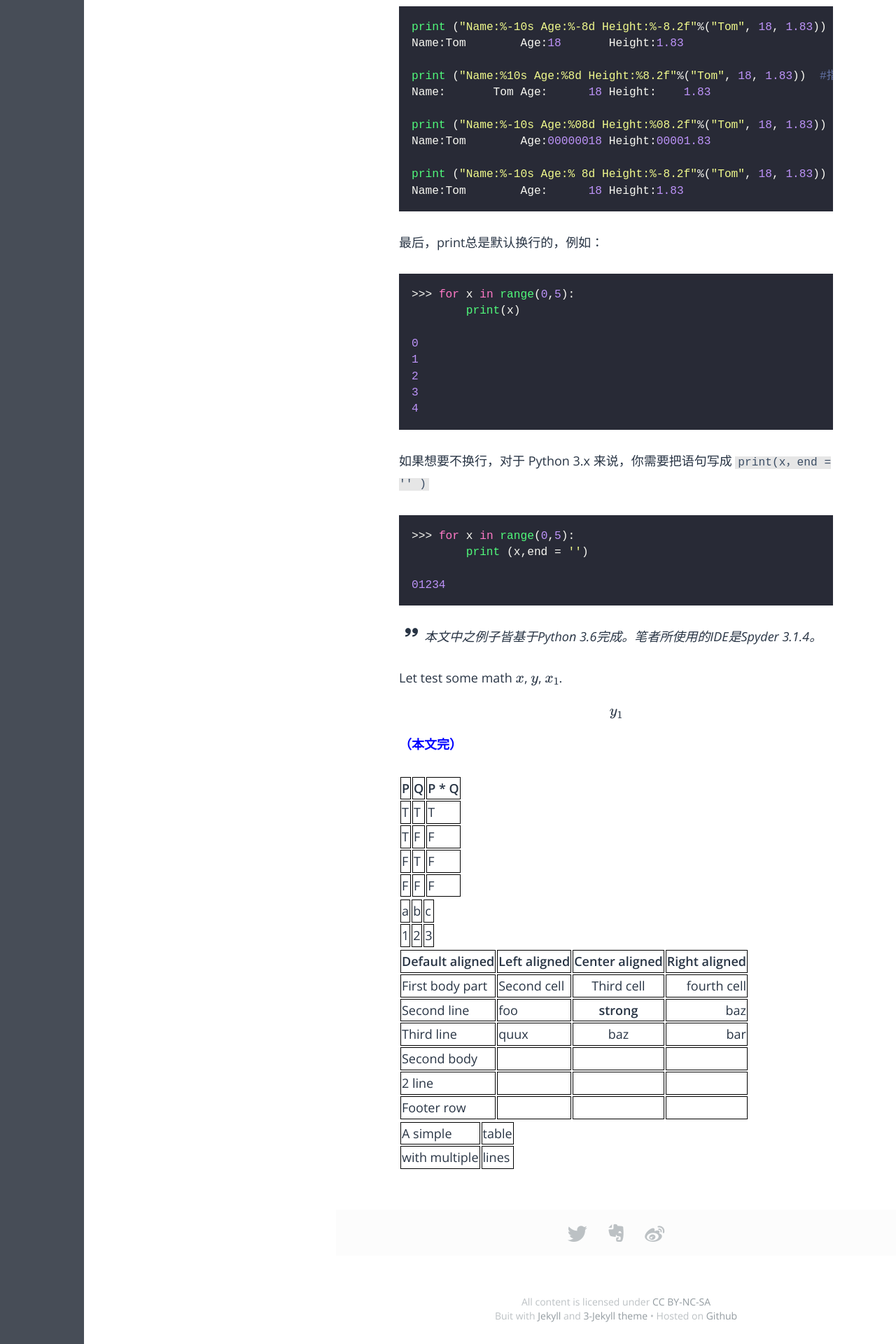
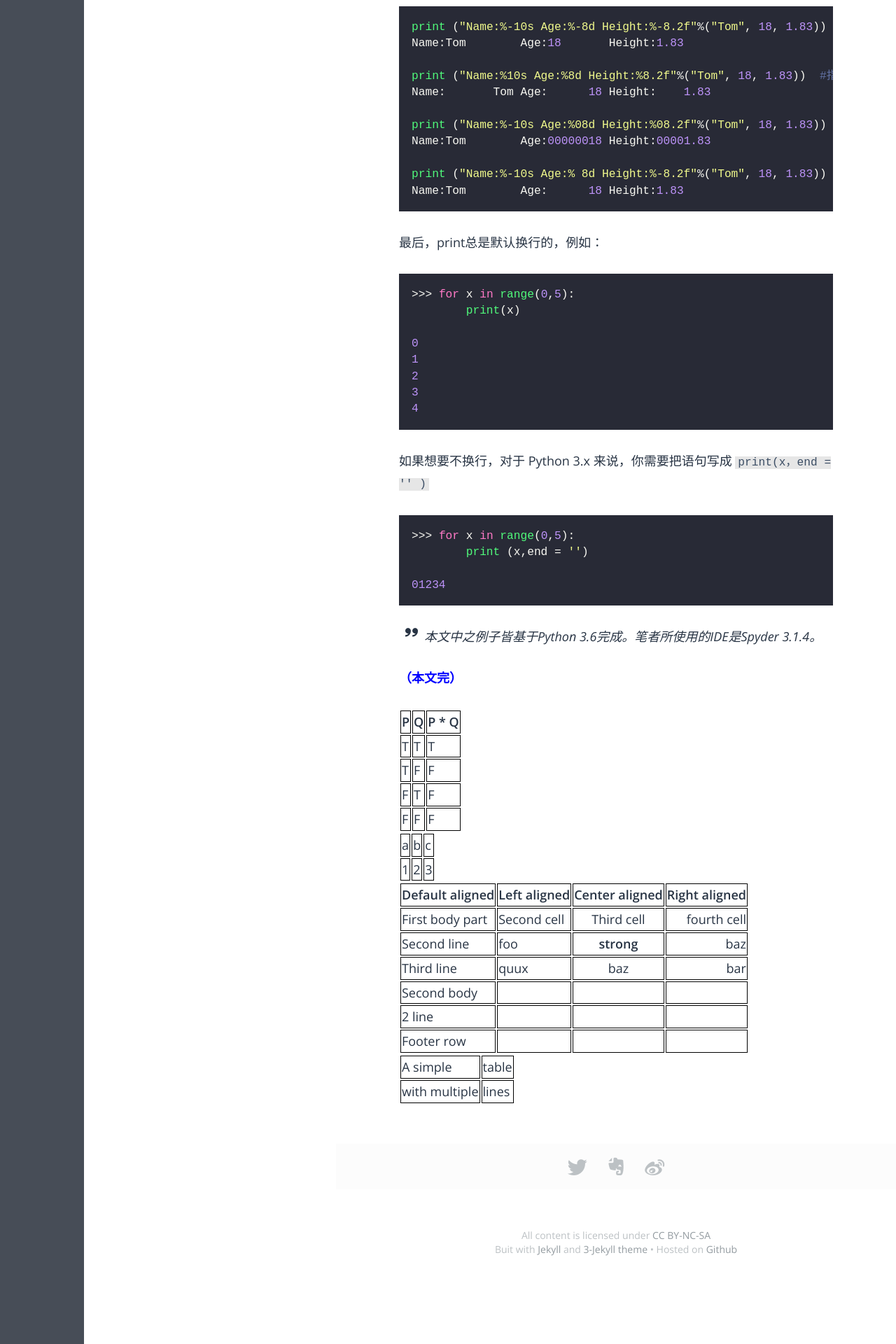
Before and after one commit to fzuo/baimafujinji, a Jekyll site: the page built from _posts/tech/2014-12-16-python-print.md, in a window 1280 px wide. Shown: the part 2613-4533 px from the top of the page at 70% size. Built offline with Jekyll 4.4.1, drawn with Linux system fonts in a browser that asks for light colours; some web fonts are replaced; formulas are drawn with MathJax 3.

Commit message:
Update 2014-12-16-python-print.md

```diff
--- a/_posts/tech/2014-12-16-python-print.md
+++ b/_posts/tech/2014-12-16-python-print.md
@@ -132,11 +132,6 @@ Name:Tom        Age:      18 Height:1.83
 
 > 本文中之例子皆基于Python 3.6完成。笔者所使用的IDE是Spyder 3.1.4。
 
-Let test some math $x$, $y$, $x_1$.
-
-$$y_1$$
-
-
 <span style="color:blue">**（本文完）**</span>
 
 <style>
```
